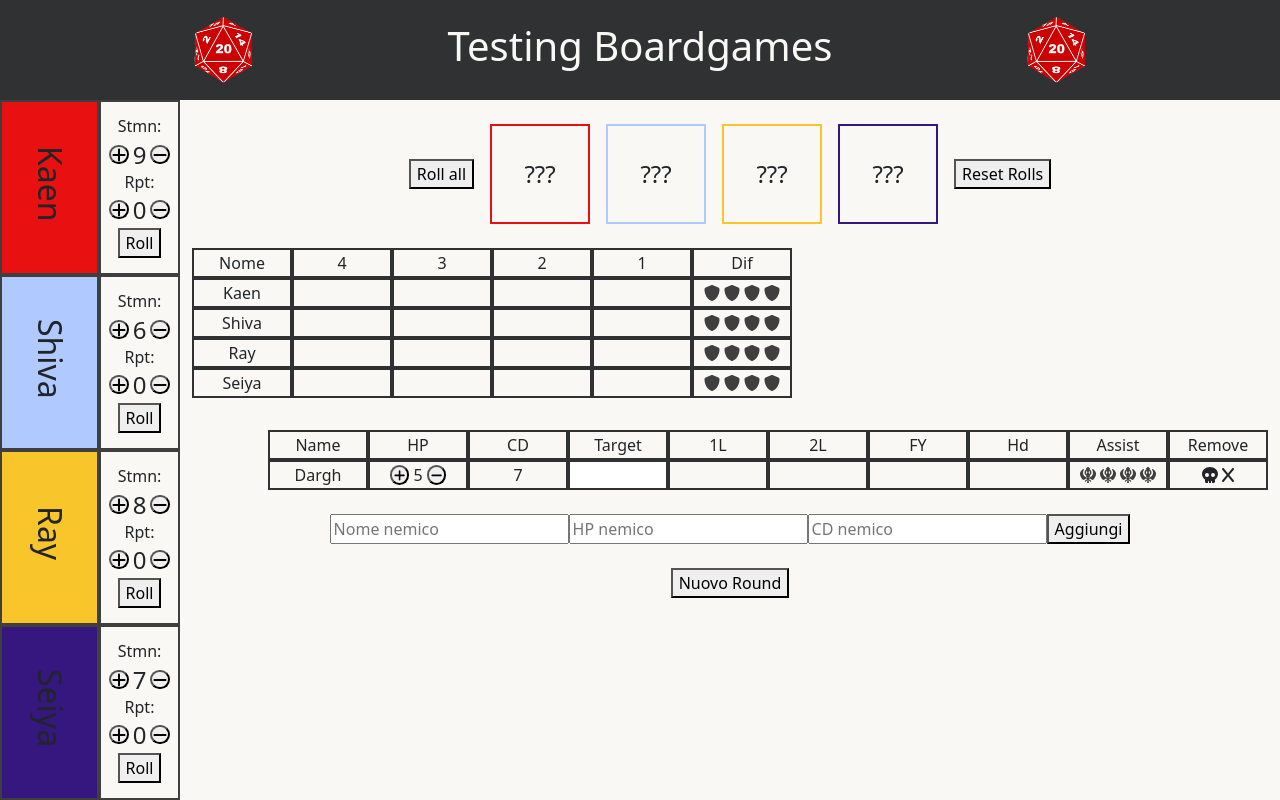
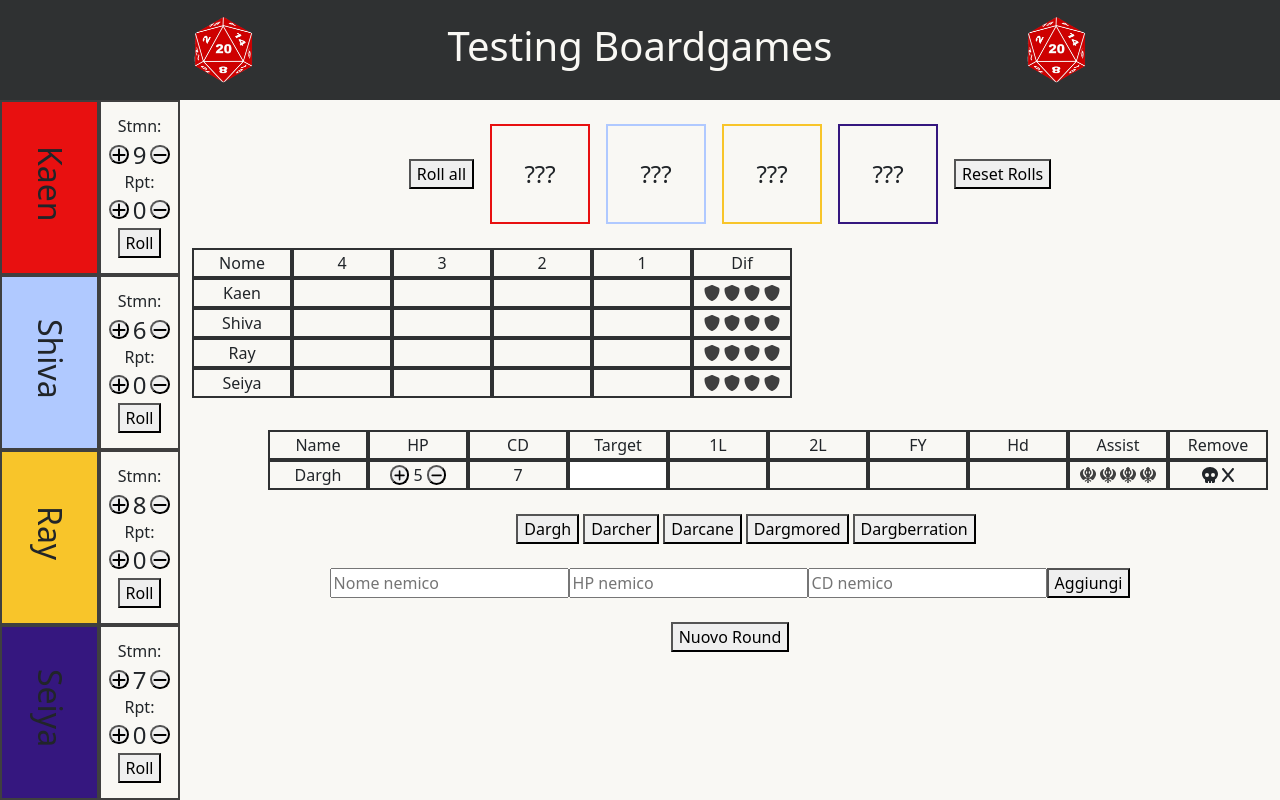
Before and after one commit to AndreaScaranari/testing-boardgames, a Vue app: page / in a window 1280 px wide. Built offline with nearby package versions, Linux system fonts and the light colour scheme.

Commit message:
buttons quick-add added

```diff
--- a/src/components/AppMain.vue
+++ b/src/components/AppMain.vue
@@ -62,6 +62,38 @@ export default {
                 currentRpt: 0,
                 rollResult: "???",
                 actions: ["spell", "sorcery"]
+            }
+        ],
+        dbEnemies: [
+            {
+                id: 1,
+                eName: "Dargh",
+                hp: 5,
+                cd: 7
+            },
+            {
+                id: 2,
+                eName: "Darcher",
+                hp: 3,
+                cd: 6
+            },
+            {
+                id: 3,
+                eName: "Darcane",
+                hp: 2,
+                cd: 6
+            },
+            {
+                id: 4,
+                eName: "Dargmored",
+                hp: 6,
+                cd: 8
+            },
+            {
+                id: 5,
+                eName: "Dargberration",
+                hp: 8,
+                cd: 9
             }
         ],
         disabledButtons: [],
@@ -158,12 +190,17 @@ export default {
         generateId() {
             return Date.now().toString(36);
         },
-        addEnemy() {
-            const newEnemy = { nome: this.newEnemyName, hp: this.newEnemyHP, cd: this.newEnemyCD, id: this.generateId() };
+        addEnemy(e) {
+            let newEnemy = {};
+            if (e) {
+                newEnemy = { nome: e.eName, hp: e.hp, cd: e.cd, id: this.generateId() };
+            } else {
+                newEnemy = { nome: this.newEnemyName, hp: this.newEnemyHP, cd: this.newEnemyCD, id: this.generateId() };
+                this.newEnemyName = "";
+                this.newEnemyHP = "";
+                this.newEnemyCD = "";
+            }
             this.enemies.push(newEnemy);
-            this.newEnemyName = "";
-            this.newEnemyHP = "";
-            this.newEnemyCD = "";
         },
         removeEnemy(i) {
             this.enemies.splice(i, 1);
@@ -378,7 +415,15 @@ export default {
                         </div>
                     </div>
                 </section>
-                <!-- add enemies -->
+                <!-- add enemy -->
+                <section id="add-enemy" class="mt-4 d-flex justify-content-center">
+                    <ul class="d-flex justify-content-center gap-1 mb-0">
+                        <li v-for="e in dbEnemies" :key="e.id" class="list-unstyled">
+                            <button @click="addEnemy(e)">{{ e.eName }}</button>
+                        </li>
+                    </ul>
+                </section>
+                <!-- add new stats enemy -->
                 <section id="new-enemies" class="mt-4 d-flex justify-content-center" :class="{ 'd-none': !isHidden }"
                     @keyup.enter="addEnemy()">
                     <input type="text" placeholder="Nome nemico" v-model="newEnemyName">
```
